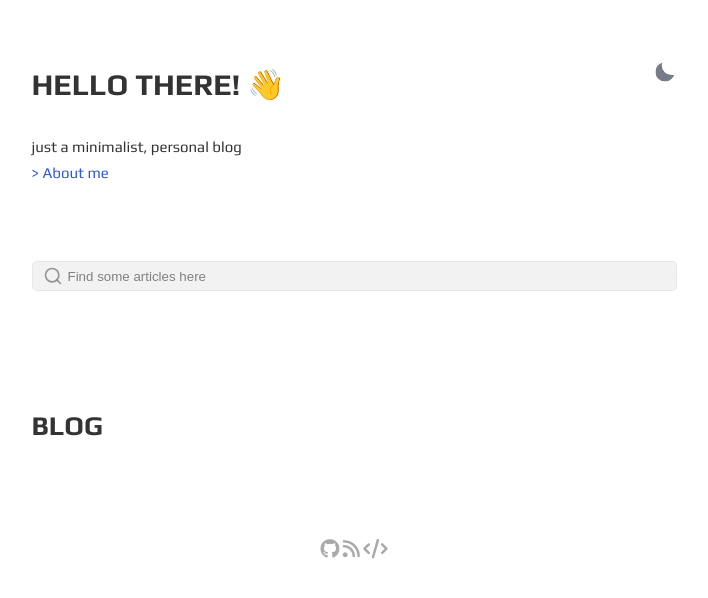
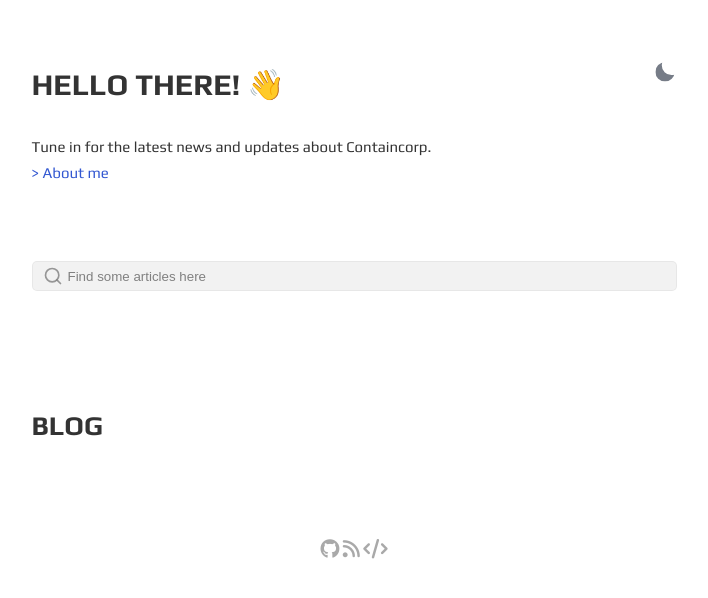
Before and after one commit to Plasmarc-Studios/containcorp-blog, a Jekyll site: the page built from docs/index.html, in a window 1280 px wide. Shown: the top 598 px of the page, without its empty margins (286-994 px from the left). Built offline with Jekyll 4.4.1, drawn with Linux system fonts in a browser that asks for light colours.

Commit message:
Fixed responsiveness of timeline + updated config details

```diff
--- a/docs/_config.yml
+++ b/docs/_config.yml
@@ -2,7 +2,7 @@
 title: Containcorp
 greetings: Hello there! 👋
 description: >-
-  just a minimalist, personal blog
+  Tune in for the latest news and updates about Containcorp.
 lang: en-GB
 timezone:  Europe/London
 repo: https://github.com/Plasmarc-Studios/plasmarc-studios.github.io # site repo [optional]
--- a/docs/_sass/_main.scss
+++ b/docs/_sass/_main.scss
@@ -727,6 +727,10 @@
   /* Make sure all circles are at the same spot */
   .left::after, .right::after {
   left: 15px;
+
+  @media screen and (max-width: 45rem) {
+    left: 1.6em;
+  }
   }
 
   /* Make all right containers behave like the left ones */
```
